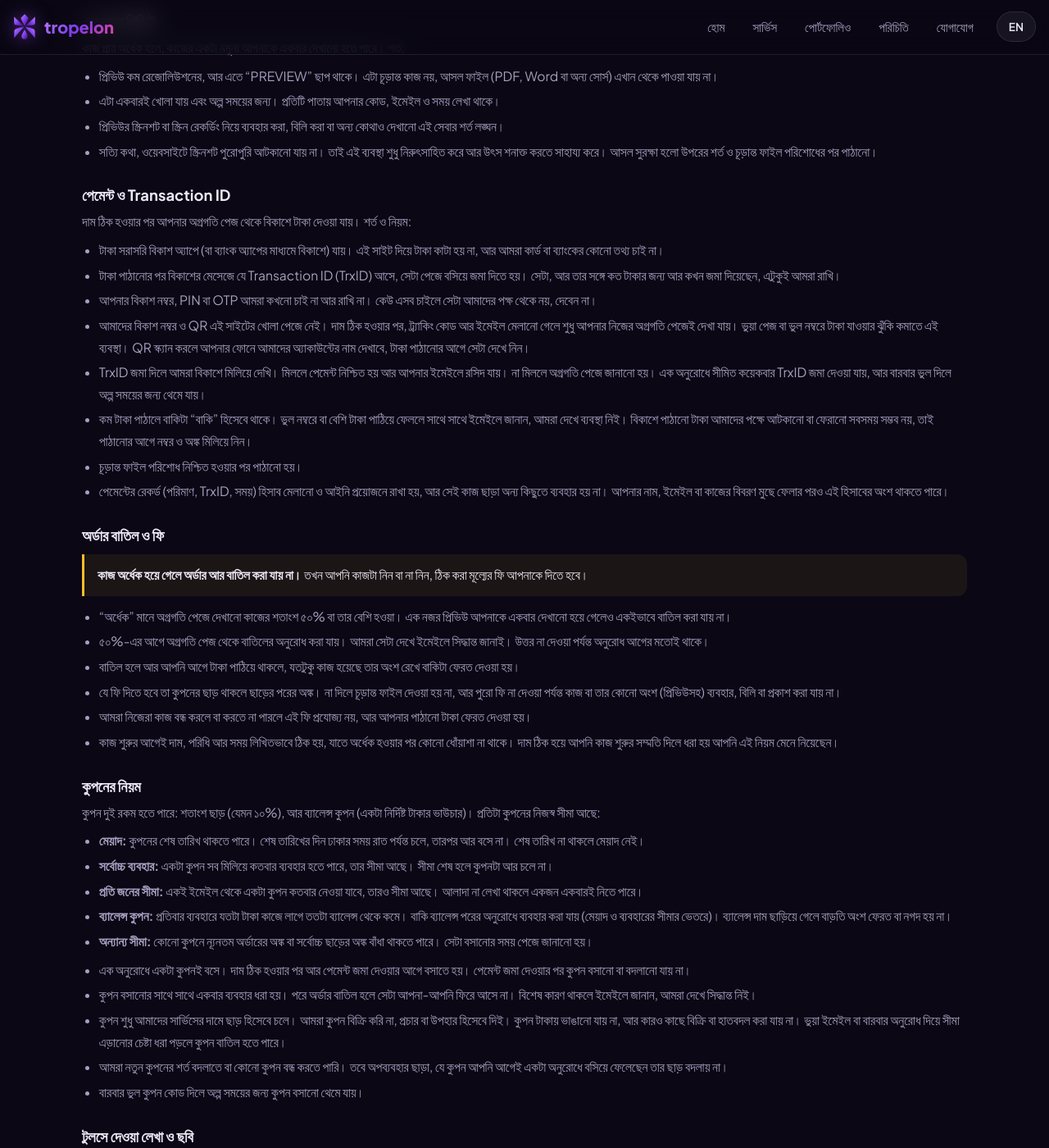
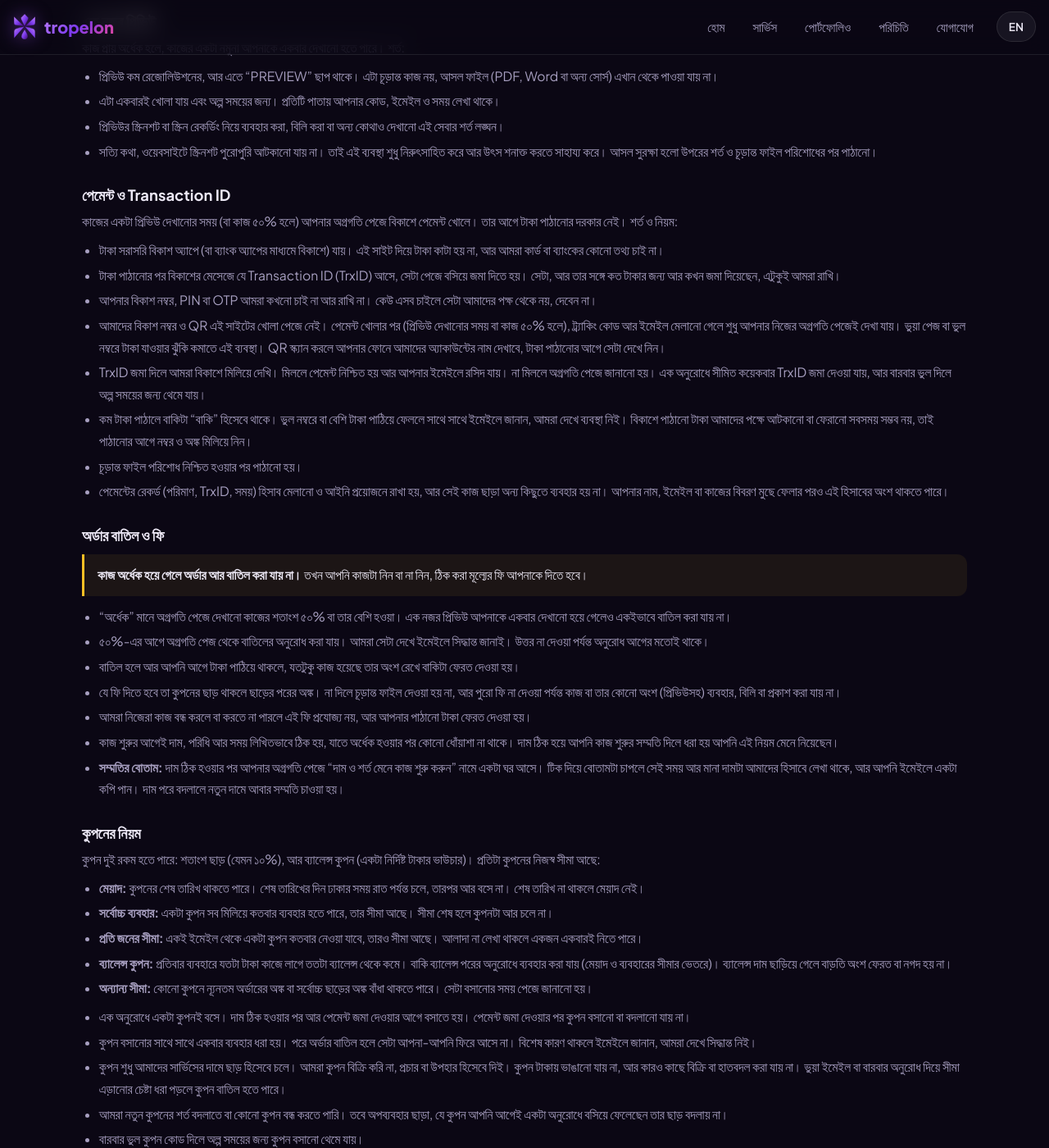
Before and after one commit to tropelon/Ponzile, a Jekyll site: the page built from privacy.html, in a window 1280 px wide and 1400 px high, scrolled down 848 px. Shown: the whole window at 82% size. Built offline with Jekyll 4.4.1, drawn with Linux system fonts in a browser that asks for light colours.

Commit message:
Update payment terms and conditions in privacy.html

```diff
--- a/privacy.html
+++ b/privacy.html
@@ -56,12 +56,12 @@ permalink: /privacy/
   </ul>
 
   <h2 id="payment"><span class="bn">পেমেন্ট ও Transaction ID</span><span class="en">Payment and Transaction ID</span></h2>
-  <p><span class="bn">দাম ঠিক হওয়ার পর আপনার অগ্রগতি পেজ থেকে বিকাশে টাকা দেওয়া যায়। শর্ত ও নিয়ম:</span><span class="en">Once the price is set, you can pay by bKash from your progress page. The terms:</span></p>
+  <p><span class="bn">কাজের একটা প্রিভিউ দেখানোর সময় (বা কাজ ৫০% হলে) আপনার অগ্রগতি পেজে বিকাশে পেমেন্ট খোলে। তার আগে টাকা পাঠানোর দরকার নেই। শর্ত ও নিয়ম:</span><span class="en">Payment by bKash opens on your progress page when we show a preview (or the work reaches 50%). You do not need to send money before that. The terms:</span></p>
   <ul>
     <li><span class="bn">টাকা সরাসরি বিকাশ অ্যাপে (বা ব্যাংক অ্যাপের মাধ্যমে বিকাশে) যায়। এই সাইট দিয়ে টাকা কাটা হয় না, আর আমরা কার্ড বা ব্যাংকের কোনো তথ্য চাই না।</span><span class="en">Money goes directly through the bKash app (or a bank app to bKash). No money is taken through this site, and we never ask for card or bank details.</span></li>
     <li><span class="bn">টাকা পাঠানোর পর বিকাশের মেসেজে যে Transaction ID (TrxID) আসে, সেটা পেজে বসিয়ে জমা দিতে হয়। সেটা, আর তার সঙ্গে কত টাকার জন্য আর কখন জমা দিয়েছেন, এটুকুই আমরা রাখি।</span><span class="en">After sending money, paste the Transaction ID (TrxID) from the bKash message into the page. We keep that, plus the amount it was for and when you submitted it, and nothing more.</span></li>
     <li><span class="bn">আপনার বিকাশ নম্বর, PIN বা OTP আমরা কখনো চাই না আর রাখি না। কেউ এসব চাইলে সেটা আমাদের পক্ষ থেকে নয়, দেবেন না।</span><span class="en">We never ask for or keep your bKash number, PIN or OTP. If anyone asks for them, it is not us. Do not give them.</span></li>
-    <li><span class="bn">আমাদের বিকাশ নম্বর ও QR এই সাইটের খোলা পেজে নেই। দাম ঠিক হওয়ার পর, ট্র্যাকিং কোড আর ইমেইল মেলানো গেলে শুধু আপনার নিজের অগ্রগতি পেজেই দেখা যায়। ভুয়া পেজ বা ভুল নম্বরে টাকা যাওয়ার ঝুঁকি কমাতে এই ব্যবস্থা। QR স্ক্যান করলে আপনার ফোনে আমাদের অ্যাকাউন্টের নাম দেখাবে, টাকা পাঠানোর আগে সেটা দেখে নিন।</span><span class="en">Our bKash number and QR are not on any public page. After the price is set, they appear only on your own progress page, once your tracking code and email match. This lowers the risk of fake pages or paying the wrong number. Scanning the QR shows our account name on your phone; check it before you send.</span></li>
+    <li><span class="bn">আমাদের বিকাশ নম্বর ও QR এই সাইটের খোলা পেজে নেই। পেমেন্ট খোলার পর (প্রিভিউ দেখানোর সময় বা কাজ ৫০% হলে), ট্র্যাকিং কোড আর ইমেইল মেলানো গেলে শুধু আপনার নিজের অগ্রগতি পেজেই দেখা যায়। ভুয়া পেজ বা ভুল নম্বরে টাকা যাওয়ার ঝুঁকি কমাতে এই ব্যবস্থা। QR স্ক্যান করলে আপনার ফোনে আমাদের অ্যাকাউন্টের নাম দেখাবে, টাকা পাঠানোর আগে সেটা দেখে নিন।</span><span class="en">Our bKash number and QR are not on any public page. Once payment has opened (at the preview, or when the work reaches 50%), they appear only on your own progress page, once your tracking code and email match. This lowers the risk of fake pages or paying the wrong number. Scanning the QR shows our account name on your phone; check it before you send.</span></li>
     <li><span class="bn">TrxID জমা দিলে আমরা বিকাশে মিলিয়ে দেখি। মিললে পেমেন্ট নিশ্চিত হয় আর আপনার ইমেইলে রসিদ যায়। না মিললে অগ্রগতি পেজে জানানো হয়। এক অনুরোধে সীমিত কয়েকবার TrxID জমা দেওয়া যায়, আর বারবার ভুল দিলে অল্প সময়ের জন্য থেমে যায়।</span><span class="en">When you submit a TrxID we check it on bKash. If it matches, payment is confirmed and a receipt goes to your email. If not, the progress page says so. A limited number of TrxID submissions is allowed per request, and repeated wrong ones pause for a short while.</span></li>
     <li><span class="bn">কম টাকা পাঠালে বাকিটা “বাকি” হিসেবে থাকে। ভুল নম্বরে বা বেশি টাকা পাঠিয়ে ফেললে সাথে সাথে ইমেইলে জানান, আমরা দেখে ব্যবস্থা নিই। বিকাশে পাঠানো টাকা আমাদের পক্ষে আটকানো বা ফেরানো সবসময় সম্ভব নয়, তাই পাঠানোর আগে নম্বর ও অঙ্ক মিলিয়ে নিন।</span><span class="en">If you send too little, the rest shows as due. If you sent to a wrong number or sent too much, email us at once and we will look into it. Money sent through bKash cannot always be stopped or reversed on our side, so check the number and amount before you send.</span></li>
     <li><span class="bn">চূড়ান্ত ফাইল পরিশোধ নিশ্চিত হওয়ার পর পাঠানো হয়।</span><span class="en">Final files are sent once payment is confirmed.</span></li>
@@ -79,6 +79,7 @@ permalink: /privacy/
     <li><span class="bn">যে ফি দিতে হবে তা কুপনের ছাড় থাকলে ছাড়ের পরের অঙ্ক। না দিলে চূড়ান্ত ফাইল দেওয়া হয় না, আর পুরো ফি না দেওয়া পর্যন্ত কাজ বা তার কোনো অংশ (প্রিভিউসহ) ব্যবহার, বিলি বা প্রকাশ করা যায় না।</span><span class="en">The fee is the amount after any coupon discount. Without it, the final files are not delivered, and until the full fee is paid the work or any part of it (including previews) cannot be used, handed out or published.</span></li>
     <li><span class="bn">আমরা নিজেরা কাজ বন্ধ করলে বা করতে না পারলে এই ফি প্রযোজ্য নয়, আর আপনার পাঠানো টাকা ফেরত দেওয়া হয়।</span><span class="en">If we ourselves stop the work or cannot do it, this fee does not apply and any money you sent is refunded.</span></li>
     <li><span class="bn">কাজ শুরুর আগেই দাম, পরিধি আর সময় লিখিতভাবে ঠিক হয়, যাতে অর্ধেক হওয়ার পর কোনো ধোঁয়াশা না থাকে। দাম ঠিক হয়ে আপনি কাজ শুরুর সম্মতি দিলে ধরা হয় আপনি এই নিয়ম মেনে নিয়েছেন।</span><span class="en">Price, scope and timeline are agreed in writing before work starts, so nothing is unclear once half is done. When the price is agreed and you give the go-ahead for work to start, you are taken to have accepted this rule.</span></li>
+    <li id="accept"><span class="bn"><b>সম্মতির বোতাম:</b> দাম ঠিক হওয়ার পর আপনার অগ্রগতি পেজে “দাম ও শর্ত মেনে কাজ শুরু করুন” নামে একটা ঘর আসে। টিক দিয়ে বোতামটা চাপলে সেই সময় আর মানা দামটা আমাদের হিসাবে লেখা থাকে, আর আপনি ইমেইলে একটা কপি পান। দাম পরে বদলালে নতুন দামে আবার সম্মতি চাওয়া হয়।</span><span class="en"><b>The accept button:</b> once the price is set, a box titled “Accept the price and terms to start the work” appears on your progress page. When you tick it and press the button, the time and the accepted price are recorded in our books and you get a copy by email. If the price changes later, we ask you to accept the new price again.</span></li>
   </ul>
 
   <h2 id="coupon"><span class="bn">কুপনের নিয়ম</span><span class="en">Coupon rules</span></h2>
```
